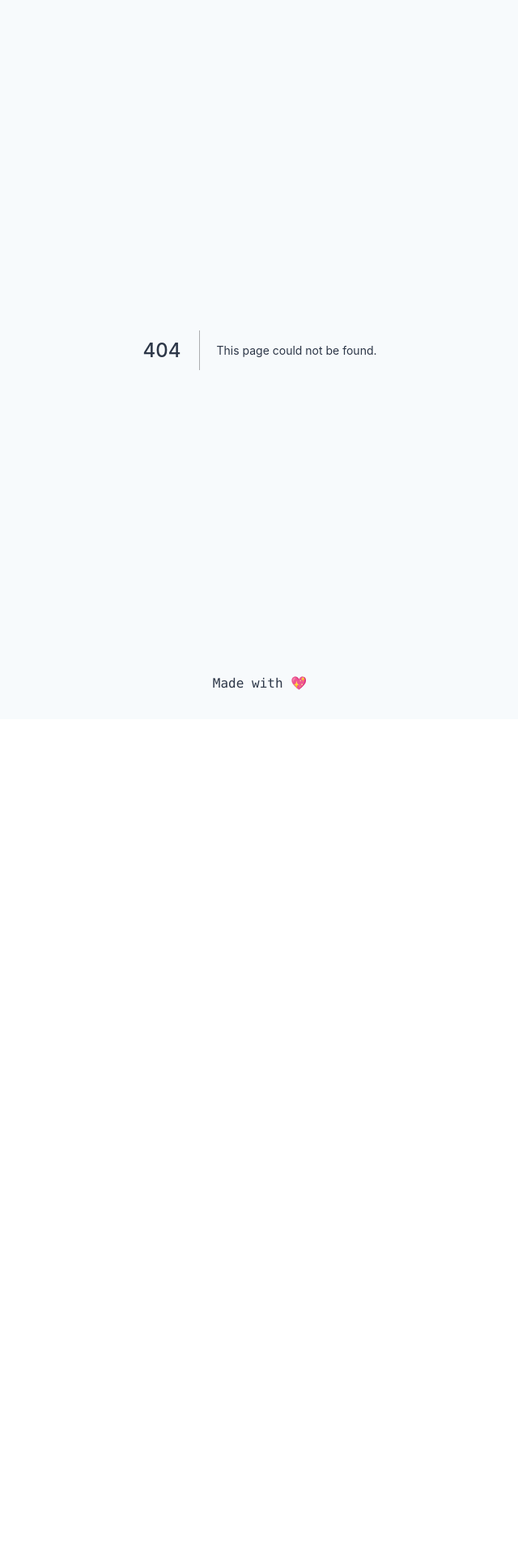
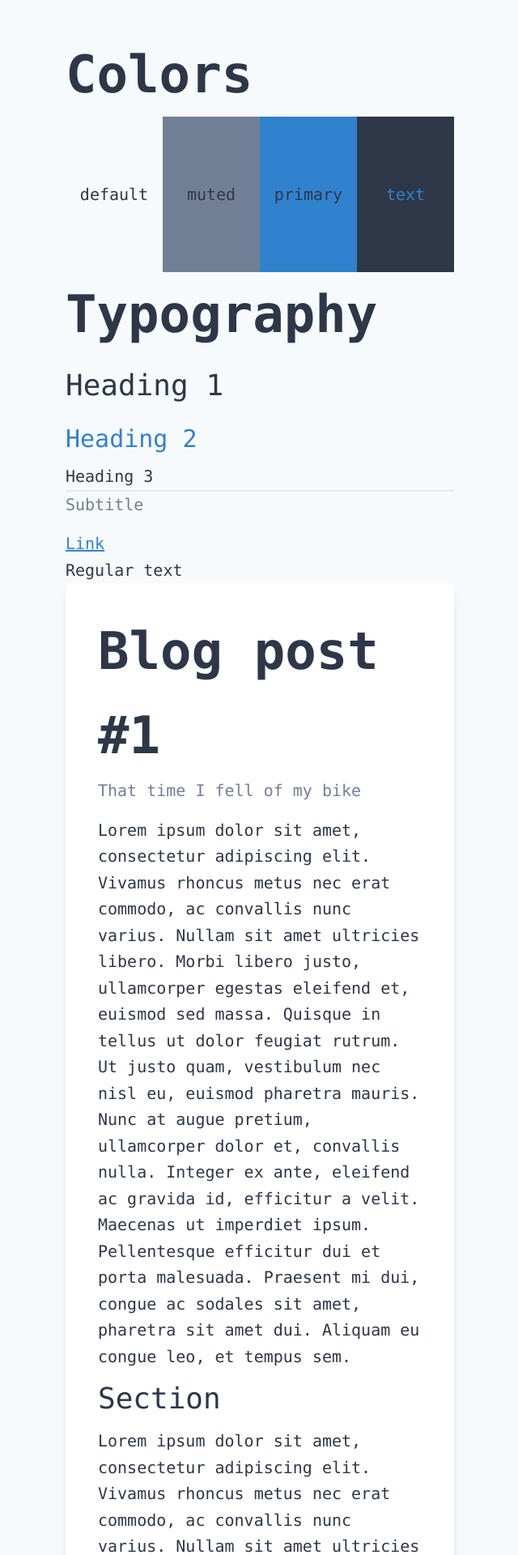
Before and after one commit to mauricekleine/mozza, a Next.js app: page /styleguide in a window 1280 px wide. Before the commit this address had no page. Shown: the top 1920 px of the page at 81% size, without its empty margins (319-959 px from the left). Before the commit the page ends 888 px from the top, so only its background shows below. Built offline with nearby package versions, Linux system fonts and the light colour scheme; a web font is replaced by a local one.

Commit message:
feat: improved ui and styleguide

```diff
--- a/package.json
+++ b/package.json
@@ -14,6 +14,7 @@
     "lint": "eslint '*/**/*.{js,ts,tsx}' --fix --quiet"
   },
   "dependencies": {
+    "classnames": "^2.2.6",
     "next": "9.4.4",
     "react": "16.13.1",
     "react-dom": "16.13.1",
--- /dev/null
+++ b/src/components/heading-one.tsx
@@ -0,0 +1,21 @@
+/** @jsx createElement */
+import classNames from "classnames";
+import { ReactNode, createElement } from "react";
+
+import Theme from "./theme";
+
+type Props = {
+  children: ReactNode;
+};
+
+const HeadingTwo = ({ children }: Props) => (
+  <Theme>
+    {({ text }) => (
+      <p className={classNames("leading-loose", text.size.subtitle)}>
+        {children}
+      </p>
+    )}
+  </Theme>
+);
+
+export default HeadingTwo;
--- /dev/null
+++ b/src/components/heading-three.tsx
@@ -0,0 +1,13 @@
+/** @jsx createElement */
+import classNames from "classnames";
+import { ReactNode, createElement } from "react";
+
+type Props = {
+  children: ReactNode;
+};
+
+const HeadingThree = ({ children }: Props) => (
+  <p className={classNames("border-b-2")}>{children}</p>
+);
+
+export default HeadingThree;
--- /dev/null
+++ b/src/components/heading-two.tsx
@@ -0,0 +1,23 @@
+/** @jsx createElement */
+import classNames from "classnames";
+import { ReactNode, createElement } from "react";
+
+import Theme from "./theme";
+
+type Props = {
+  children: ReactNode;
+};
+
+const HeadingOne = ({ children }: Props) => (
+  <Theme>
+    {({ text }) => (
+      <p
+        className={classNames("leading-loose", "text-3xl", text.color.primary)}
+      >
+        {children}
+      </p>
+    )}
+  </Theme>
+);
+
+export default HeadingOne;
--- a/src/components/link.tsx
+++ b/src/components/link.tsx
@@ -1,5 +1,8 @@
 /** @jsx createElement */
+import classNames from "classnames";
 import { ReactNode, createElement } from "react";
+
+import Theme from "./theme";
 
 type Props = {
   children: ReactNode;
@@ -7,14 +10,22 @@ type Props = {
 };
 
 const Link = ({ children, href }: Props) => (
+  <Theme>
+    {({ text }) => (
       <a
-    className="py-4 text-blue-700 underline hover:text-gray-600"
+        className={classNames(
+          text.color.primary,
+          "underline",
+          `hover:${text.color.muted}`
+        )}
         href={href}
         rel="noopener noreferrer"
         target="_blank"
       >
         {children}
       </a>
+    )}
+  </Theme>
 );
 
 export default Link;
--- a/src/components/section.tsx
+++ b/src/components/section.tsx
@@ -6,7 +6,9 @@ type Props = {
 };
 
 const Section = ({ children }: Props) => (
-  <section className="border-b-2 mb-8 px-8 py-6">{children}</section>
+  <section className="bg-white border-b-4 mb-8 px-10 py-8 rounded-lg shadow-lg">
+    {children}
+  </section>
 );
 
 export default Section;
--- /dev/null
+++ b/src/components/subtitle.tsx
@@ -0,0 +1,19 @@
+/** @jsx createElement */
+import classNames from "classnames";
+import { ReactNode, createElement } from "react";
+
+import Theme from "./theme";
+
+type Props = {
+  children: ReactNode;
+};
+
+const Subtitle = ({ children }: Props) => (
+  <Theme>
+    {({ text }) => (
+      <p className={classNames("mb-4", text.color.muted)}>{children}</p>
+    )}
+  </Theme>
+);
+
+export default Subtitle;
--- /dev/null
+++ b/src/components/theme.ts
@@ -0,0 +1,29 @@
+import { createContext } from "react";
+
+export const theme = {
+  bg: {
+    default: "bg-gray-100",
+    muted: "bg-gray-600",
+    primary: "bg-blue-600",
+    text: "bg-gray-800",
+  },
+  text: {
+    color: {
+      default: "text-gray-800",
+      muted: "text-gray-600",
+      primary: "text-blue-600",
+    },
+    size: {
+      default: "text-xl",
+      subtitle: "text-4xl",
+      title: "text-6xl",
+    },
+  },
+};
+
+const ThemeContext = createContext(theme);
+const Theme = ThemeContext.Consumer;
+
+export const ThemeProvider = ThemeContext.Provider;
+
+export default Theme;
--- /dev/null
+++ b/src/components/title.tsx
@@ -0,0 +1,19 @@
+/** @jsx createElement */
+import classNames from "classnames";
+import { ReactNode, createElement } from "react";
+
+import Theme from "./theme";
+
+type Props = {
+  children: ReactNode;
+};
+
+const Title = ({ children }: Props) => (
+  <Theme>
+    {({ text }) => (
+      <p className={classNames("font-bold", text.size.title)}>{children}</p>
+    )}
+  </Theme>
+);
+
+export default Title;
--- a/src/pages/_app.tsx
+++ b/src/pages/_app.tsx
@@ -1,25 +1,54 @@
 /** @jsx createElement */
+import classNames from "classnames";
 import { AppProps } from "next/app";
 import Head from "next/head";
 import { createElement } from "react";
 
+import Link from "../components/link";
+import Theme, { ThemeProvider, theme } from "../components/theme";
+
 import "../css/styles.css";
 
 const MyApp = ({ Component, pageProps }: AppProps) => (
-  <div className="bg-gray-100 text-gray-800">
+  <ThemeProvider value={theme}>
+    <Theme>
+      {({ bg, text }) => (
+        <div
+          className={classNames(
+            "font-mono",
+            "leading-relaxed",
+            bg.default,
+            text.color.default
+          )}
+        >
           <Head>
             <title>Maurice Kleine</title>
             <link rel="icon" href="/favicon.ico" />
           </Head>
 
-    <main className="font-mono md:leading-loose m-auto px-4 pt-8 text-xl md:w-4/5 lg:w-3/5 xl:w-2/5">
+          <main
+            className={classNames(
+              "m-auto",
+              "px-4 pt-10",
+              text.size.default,
+              "md:w-4/5 lg:w-3/5 xl:w-2/5"
+            )}
+          >
             <Component {...pageProps} />
           </main>
 
-    <footer className="font-mono m-auto pb-8 text-center w-3/5">
-      <p>Made with 💖</p>
+          <footer className="m-auto pb-8 text-center w-3/5">
+            <p>
+              Made with 💖 | 😺{" "}
+              <Link href="https://github.com/mauricekleine/mk-website">
+                source
+              </Link>
+            </p>
           </footer>
         </div>
+      )}
+    </Theme>
+  </ThemeProvider>
 );
 
 export default MyApp;
--- /dev/null
+++ b/src/pages/styleguide.tsx
@@ -0,0 +1,103 @@
+/** @jsx createElement */
+import classNames from "classnames";
+import { createElement } from "react";
+
+import HeadingOne from "../components/heading-one";
+import HeadingThree from "../components/heading-three";
+import HeadingTwo from "../components/heading-two";
+import Link from "../components/link";
+import Section from "../components/section";
+import Subtitle from "../components/subtitle";
+import Theme from "../components/theme";
+import Title from "../components/title";
+
+const StyleGuide = () => {
+  return (
+    <Theme>
+      {({ bg, text }) => (
+        <div>
+          <Title>Colors</Title>
+
+          <div className="flex">
+            {Object.keys(bg).map((name) => (
+              <div
+                className={classNames(
+                  bg[name],
+                  {
+                    [text.color.primary]: name === "text",
+                  },
+                  "flex",
+                  "items-center",
+                  "justify-center",
+                  "h-48",
+                  "w-48"
+                )}
+                key={name}
+              >
+                {name}
+              </div>
+            ))}
+          </div>
+
+          <Title>Typography</Title>
+          <HeadingOne>Heading 1</HeadingOne>
+          <HeadingTwo>Heading 2</HeadingTwo>
+          <HeadingThree>Heading 3</HeadingThree>
+          <Subtitle>Subtitle</Subtitle>
+          <Link href="#">Link</Link>
+          <p>Regular text</p>
+
+          <Section>
+            <Title>Blog post #1</Title>
+            <Subtitle>That time I fell of my bike</Subtitle>
+
+            <p>
+              Lorem ipsum dolor sit amet, consectetur adipiscing elit. Vivamus
+              rhoncus metus nec erat commodo, ac convallis nunc varius. Nullam
+              sit amet ultricies libero. Morbi libero justo, ullamcorper egestas
+              eleifend et, euismod sed massa. Quisque in tellus ut dolor feugiat
+              rutrum. Ut justo quam, vestibulum nec nisl eu, euismod pharetra
+              mauris. Nunc at augue pretium, ullamcorper dolor et, convallis
+              nulla. Integer ex ante, eleifend ac gravida id, efficitur a velit.
+              Maecenas ut imperdiet ipsum. Pellentesque efficitur dui et porta
+              malesuada. Praesent mi dui, congue ac sodales sit amet, pharetra
+              sit amet dui. Aliquam eu congue leo, et tempus sem.
+            </p>
+
+            <HeadingOne>Section</HeadingOne>
+
+            <p>
+              Lorem ipsum dolor sit amet, consectetur adipiscing elit. Vivamus
+              rhoncus metus nec erat commodo, ac convallis nunc varius. Nullam
+              sit amet ultricies libero. Morbi libero justo, ullamcorper egestas
+              eleifend et, euismod sed massa. Quisque in tellus ut dolor feugiat
+              rutrum. Ut justo quam, vestibulum nec nisl eu, euismod pharetra
+              mauris. Nunc at augue pretium, ullamcorper dolor et, convallis
+              nulla. Integer ex ante, eleifend ac gravida id, efficitur a velit.
+              Maecenas ut imperdiet ipsum. Pellentesque efficitur dui et porta
+              malesuada. Praesent mi dui, congue ac sodales sit amet, pharetra
+              sit amet dui. Aliquam eu congue leo, et tempus sem.
+            </p>
+
+            <HeadingTwo>Sub-section</HeadingTwo>
+
+            <p>
+              Lorem ipsum dolor sit amet, consectetur adipiscing elit. Vivamus
+              rhoncus metus nec erat commodo, ac convallis nunc varius. Nullam
+              sit amet ultricies libero. Morbi libero justo, ullamcorper egestas
+              eleifend et, euismod sed massa. Quisque in tellus ut dolor feugiat
+              rutrum. Ut justo quam, vestibulum nec nisl eu, euismod pharetra
+              mauris. Nunc at augue pretium, ullamcorper dolor et, convallis
+              nulla. Integer ex ante, eleifend ac gravida id, efficitur a velit.
+              Maecenas ut imperdiet ipsum. Pellentesque efficitur dui et porta
+              malesuada. Praesent mi dui, congue ac sodales sit amet, pharetra
+              sit amet dui. Aliquam eu congue leo, et tempus sem.
+            </p>
+          </Section>
+        </div>
+      )}
+    </Theme>
+  );
+};
+
+export default StyleGuide;
```
Also changed, not shown: src/pages/index.tsx (+97 -28 lines). Lines whose indentation alone changed are shown as unchanged.
